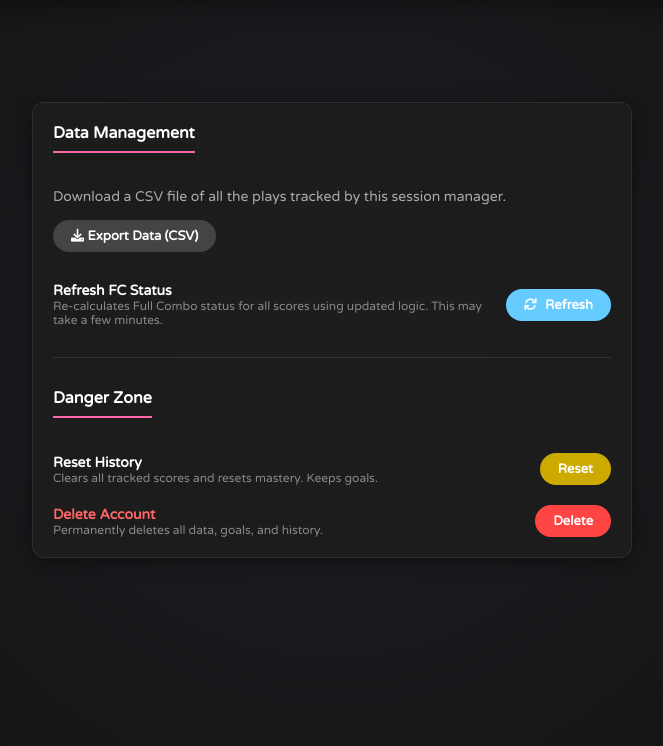
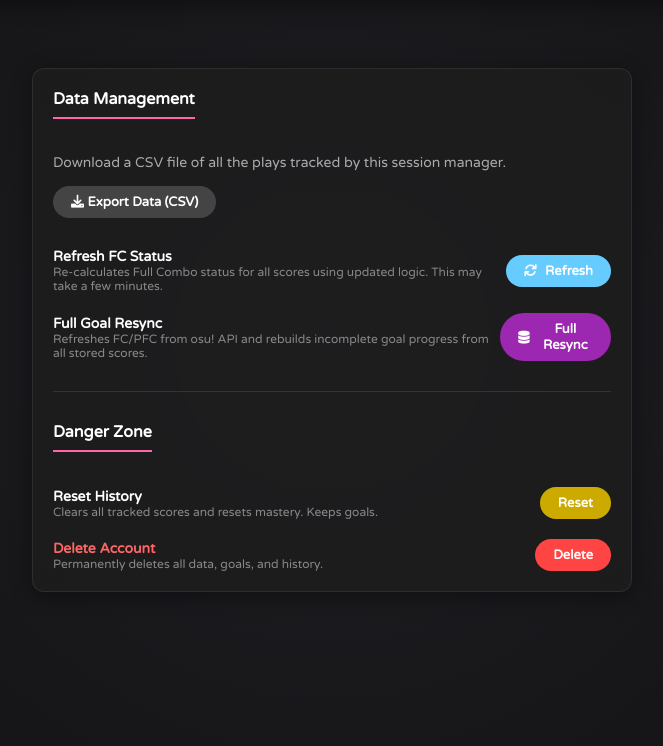
Before and after one commit to cestzy/osu-progress-site, a Flask app: page /settings in a window 1280 px wide. Shown: the part 69-815 px from the top of the page, without its empty margins (308-971 px from the left). Run offline with Flask 3, Linux system fonts and the light colour scheme; the visitor is signed in with stand-in values (Sample User, id 1); some libraries are stand-ins or nearby versions.

Commit message:
Improve beatmap lookup reliability and goal resync workflow.
Add OAuth fallback for custom beatmap link preview on expired user tokens, improve goal preview grammar with explicit any-mod phrasing, and add a full goal resync action in settings that rebuilds incomplete goal progress from score history.

```diff
--- a/app.py
+++ b/app.py
@@ -488,13 +488,36 @@ def get_beatmap_info():
 
     token = session.get('token')
     if not token:
-        return jsonify({'error': 'Token expired'}), 401
+        return jsonify({'error': 'Token expired. Please log in again.'}), 401
 
     try:
+        def fetch_beatmap_with_headers(req_headers):
+            return requests.get(
+                f'https://osu.ppy.sh/api/v2/beatmaps/{beatmap_id}',
+                headers=req_headers,
+                timeout=10
+            )
+
         headers = {'Authorization': f'Bearer {token}'}
+        response = fetch_beatmap_with_headers(headers)
 
-        # Try to fetch beatmap directly
-        response = requests.get(f'https://osu.ppy.sh/api/v2/beatmaps/{beatmap_id}', headers=headers, timeout=10)
+        # Fallback: if user token expired/invalid, use app access token so custom link lookup still works.
+        if response.status_code == 401:
+            token_response = requests.post(
+                'https://osu.ppy.sh/oauth/token',
+                json={
+                    'client_id': int(CLIENT_ID),
+                    'client_secret': CLIENT_SECRET,
+                    'grant_type': 'client_credentials',
+                    'scope': 'public'
+                },
+                timeout=10
+            )
+            if token_response.status_code == 200:
+                app_token = token_response.json().get('access_token')
+                if app_token:
+                    headers = {'Authorization': f'Bearer {app_token}'}
+                    response = fetch_beatmap_with_headers(headers)
 
         if response.status_code == 200:
             beatmap_data = response.json()
@@ -537,6 +560,8 @@ def get_beatmap_info():
         elif response.status_code == 404:
             # Beatmap not found - might be deleted or invalid ID
             return jsonify({'error': 'Beatmap not found. It may have been deleted or the ID is invalid.'}), 404
+        elif response.status_code == 401:
+            return jsonify({'error': 'Authorization failed while fetching beatmap. Please log in again.'}), 401
         else:
             # Other error - try to get more info
             error_msg = f'API returned status {response.status_code}'
@@ -747,6 +772,223 @@ def refresh_fc_status():
         'updated': updated_count,
         'errors': error_count
     })
+
+@app.route('/full_resync_goals', methods=['POST'])
+def full_resync_goals():
+    """Rebuild active goals from all saved scores and refresh FC/PFC flags."""
+    if 'user_id' not in session:
+        return jsonify({'status': 'error', 'message': 'Not logged in'}), 401
+
+    token = session.get('token')
+    if not token:
+        return jsonify({'status': 'error', 'message': 'Token expired'}), 401
+
+    headers = {'Authorization': f'Bearer {token}'}
+    conn = get_db_connection()
+    cur = conn.cursor()
+
+    try:
+        cur.execute("""
+            SELECT id, target_progress, criteria, is_paused
+            FROM user_active_goals
+            WHERE user_id = %s AND is_completed = FALSE
+            ORDER BY id ASC
+        """, (session['user_id'],))
+        active_goals = cur.fetchall()
+
+        if not active_goals:
+            return jsonify({
+                'status': 'success',
+                'message': 'No active goals to resync.',
+                'updated_scores': 0,
+                'goal_updates': 0,
+                'goal_contributions': 0,
+                'errors': 0
+            })
+
+        goal_ids = [goal[0] for goal in active_goals]
+
+        # Reset active goals and clear old contributions for these goals.
+        cur.execute("""
+            UPDATE user_active_goals
+            SET current_progress = 0, is_completed = FALSE, completed_at = NULL
+            WHERE user_id = %s AND is_completed = FALSE
+        """, (session['user_id'],))
+        cur.execute("""
+            DELETE FROM goal_contributions
+            WHERE user_id = %s AND goal_id = ANY(%s)
+        """, (session['user_id'], goal_ids))
+
+        cur.execute("""
+            SELECT id, osu_score_id, stars, mods, mod_combination, accuracy, beatmap_id, map_length, max_combo, timestamp
+            FROM score_history
+            WHERE user_id = %s
+            ORDER BY timestamp ASC, id ASC
+        """, (session['user_id'],))
+        stored_scores = cur.fetchall()
+
+        import time
+        updated_scores = 0
+        error_count = 0
+        goal_update_count = 0
+        contribution_count = 0
+
+        goal_state = {}
+        for g_id, g_target, g_criteria, g_is_paused in active_goals:
+            goal_state[g_id] = {
+                'current': 0,
+                'target': g_target,
+                'criteria': g_criteria or {},
+                'paused': g_is_paused,
+                'completed': False,
+                'completed_at': None
+            }
+
+        for idx, (score_history_id, osu_score_id, stars, mod_group, mod_combination, accuracy, beatmap_id, map_length, score_max_combo, score_timestamp) in enumerate(stored_scores):
+            try:
+                score_response = requests.get(
+                    f'https://osu.ppy.sh/api/v2/scores/{osu_score_id}',
+                    headers=headers,
+                    timeout=10
+                )
+                if score_response.status_code != 200:
+                    error_count += 1
+                    continue
+
+                score_data = score_response.json()
+                score_rank = score_data.get('rank', '')
+                score_max_combo = score_data.get('max_combo', score_max_combo or 0)
+                legacy_perfect = bool(score_data.get('legacy_perfect', False))
+
+                # Keep score history FC/PFC synced to stable logic.
+                cur.execute("""
+                    UPDATE score_history
+                    SET is_fc = %s, is_pfc = %s, max_combo = %s
+                    WHERE id = %s
+                """, (legacy_perfect, legacy_perfect, score_max_combo, score_history_id))
+                updated_scores += 1
+
+                for g_id in goal_ids:
+                    state = goal_state[g_id]
+                    if state['paused'] or state['completed']:
+                        continue
+
+                    g_criteria = state['criteria']
+
+                    min_stars_req = g_criteria.get('min_stars', 0)
+                    if min_stars_req > 0 and stars < min_stars_req:
+                        if g_criteria.get('streak', False):
+                            state['current'] = 0
+                        continue
+
+                    req_mod_combination = g_criteria.get('mod_combination', None)
+                    req_mod = g_criteria.get('mod', 'Any')
+                    if req_mod_combination and req_mod_combination != 'Any':
+                        if mod_combination != req_mod_combination:
+                            if g_criteria.get('streak', False):
+                                state['current'] = 0
+                            continue
+                    elif req_mod != 'Any' and req_mod:
+                        if req_mod != mod_group:
+                            if g_criteria.get('streak', False):
+                                state['current'] = 0
+                            continue
+
+                    req_beatmap_id = g_criteria.get('beatmap_id', None)
+                    if req_beatmap_id is not None and beatmap_id != int(req_beatmap_id):
+                        if g_criteria.get('streak', False):
+                            state['current'] = 0
+                        continue
+
+                    if g_criteria.get('use_length', False):
+                        req_length = int(g_criteria.get('map_length', 0))
+                        if (map_length or 0) < req_length:
+                            if g_criteria.get('streak', False):
+                                state['current'] = 0
+                            continue
+
+                    if g_criteria.get('use_combo', False):
+                        req_combo = int(g_criteria.get('min_combo', 0))
+                        if (score_max_combo or 0) < req_combo:
+                            if g_criteria.get('streak', False):
+                                state['current'] = 0
+                            continue
+
+                    if g_criteria.get('use_acc', False):
+                        required_acc = float(g_criteria.get('acc_needed', 0))
+                        if ((accuracy or 0) * 100) < required_acc:
+                            if g_criteria.get('streak', False):
+                                state['current'] = 0
+                            continue
+
+                    req_type = g_criteria.get('type', 'count')
+                    success = False
+                    if req_type == 'pass':
+                        success = (score_rank != 'F')
+                    elif req_type == 'fc':
+                        success = legacy_perfect
+                    elif req_type == 'ss':
+                        success = score_rank in ['X', 'XH']
+                    elif req_type == 's':
+                        success = score_rank in ['S', 'SH']
+                    elif req_type == 'count':
+                        success = True
+
+                    if success:
+                        state['current'] += 1
+                        cur.execute("""
+                            INSERT INTO goal_contributions (goal_id, score_history_id, user_id)
+                            VALUES (%s, %s, %s)
+                        """, (g_id, score_history_id, session['user_id']))
+                        contribution_count += 1
+
+                        if state['current'] >= state['target'] and not state['completed']:
+                            state['completed'] = True
+                            state['completed_at'] = score_timestamp
+                    elif g_criteria.get('streak', False):
+                        state['current'] = 0
+
+                if (idx + 1) % 10 == 0:
+                    time.sleep(0.5)
+
+            except Exception as score_err:
+                print(f"Error resyncing score {osu_score_id}: {score_err}")
+                error_count += 1
+                continue
+
+        for g_id in goal_ids:
+            state = goal_state[g_id]
+            if state['completed']:
+                cur.execute("""
+                    UPDATE user_active_goals
+                    SET current_progress = %s, is_completed = TRUE, completed_at = %s
+                    WHERE id = %s AND user_id = %s
+                """, (state['current'], state['completed_at'], g_id, session['user_id']))
+            else:
+                cur.execute("""
+                    UPDATE user_active_goals
+                    SET current_progress = %s, is_completed = FALSE, completed_at = NULL
+                    WHERE id = %s AND user_id = %s
+                """, (state['current'], g_id, session['user_id']))
+            goal_update_count += 1
+
+        conn.commit()
+        return jsonify({
+            'status': 'success',
+            'message': f'Full resync complete. Updated {updated_scores} scores and rebuilt {goal_update_count} goals.',
+            'updated_scores': updated_scores,
+            'goal_updates': goal_update_count,
+            'goal_contributions': contribution_count,
+            'errors': error_count
+        })
+
+    except Exception as e:
+        conn.rollback()
+        traceback.print_exc()
+        return jsonify({'status': 'error', 'message': f'Full resync failed: {str(e)}'}), 500
+    finally:
+        cur.close()
+        conn.close()
 
 # --- SESSION ENGINE (V6 Logic) ---
 
--- a/templates/settings.html
+++ b/templates/settings.html
@@ -40,6 +40,19 @@
                 </button>
             </div>
             <div id="refresh-fc-status" style="margin-top: 10px; color: #888; font-size: 12px; display: none;"></div>
+        </div>
+
+        <div class="settings-group" style="margin-top: 20px;">
+            <div style="display: flex; justify-content: space-between; align-items: center;">
+                <div>
+                    <strong style="color: white;">Full Goal Resync</strong>
+                    <div style="color: #888; font-size: 12px;">Refreshes FC/PFC from osu! API and rebuilds incomplete goal progress from all stored scores.</div>
+                </div>
+                <button class="btn-pill" id="full-resync-btn" style="background: #9c27b0;" onclick="fullResyncGoals()">
+                    <i class="fa-solid fa-database" id="full-resync-icon"></i> Full Resync
+                </button>
+            </div>
+            <div id="full-resync-status" style="margin-top: 10px; color: #888; font-size: 12px; display: none;"></div>
         </div>
 
         <hr style="border: 0; border-top: 1px solid rgba(255,255,255,0.1); margin: 30px 0;">
@@ -153,6 +166,48 @@
                 icon.classList.remove('fa-spin');
             });
     }
+
+    function fullResyncGoals() {
+        const btn = document.getElementById('full-resync-btn');
+        const icon = document.getElementById('full-resync-icon');
+        const statusDiv = document.getElementById('full-resync-status');
+
+        if (btn.disabled) return;
+        if (!confirm('Run full goal resync? This can take several minutes for large histories.')) return;
+
+        btn.disabled = true;
+        icon.classList.add('fa-spin');
+        statusDiv.style.display = 'block';
+        statusDiv.textContent = 'Running full resync (refreshing scores and rebuilding active goals)...';
+        statusDiv.style.color = '#c58cff';
+
+        fetch('/full_resync_goals', { method: 'POST' })
+            .then(async (res) => {
+                const data = await res.json();
+                if (!res.ok) {
+                    throw new Error(data.message || `Request failed (${res.status})`);
+                }
+                return data;
+            })
+            .then((data) => {
+                if (data.status === 'success') {
+                    statusDiv.textContent = `Success! Updated ${data.updated_scores} scores, rebuilt ${data.goal_updates} active goals, and added ${data.goal_contributions} contributions.${data.errors > 0 ? ` (${data.errors} score errors)` : ''}`;
+                    statusDiv.style.color = '#4caf50';
+                } else {
+                    statusDiv.textContent = 'Error: ' + (data.message || 'Failed to run full resync');
+                    statusDiv.style.color = '#ff4444';
+                }
+            })
+            .catch((error) => {
+                console.error('Error:', error);
+                statusDiv.textContent = 'Error: ' + error.message;
+                statusDiv.style.color = '#ff4444';
+            })
+            .finally(() => {
+                btn.disabled = false;
+                icon.classList.remove('fa-spin');
+            });
+    }
 </script>
 
 </body>
```
Also changed, not shown: templates/index.html (+47 -60 lines).
